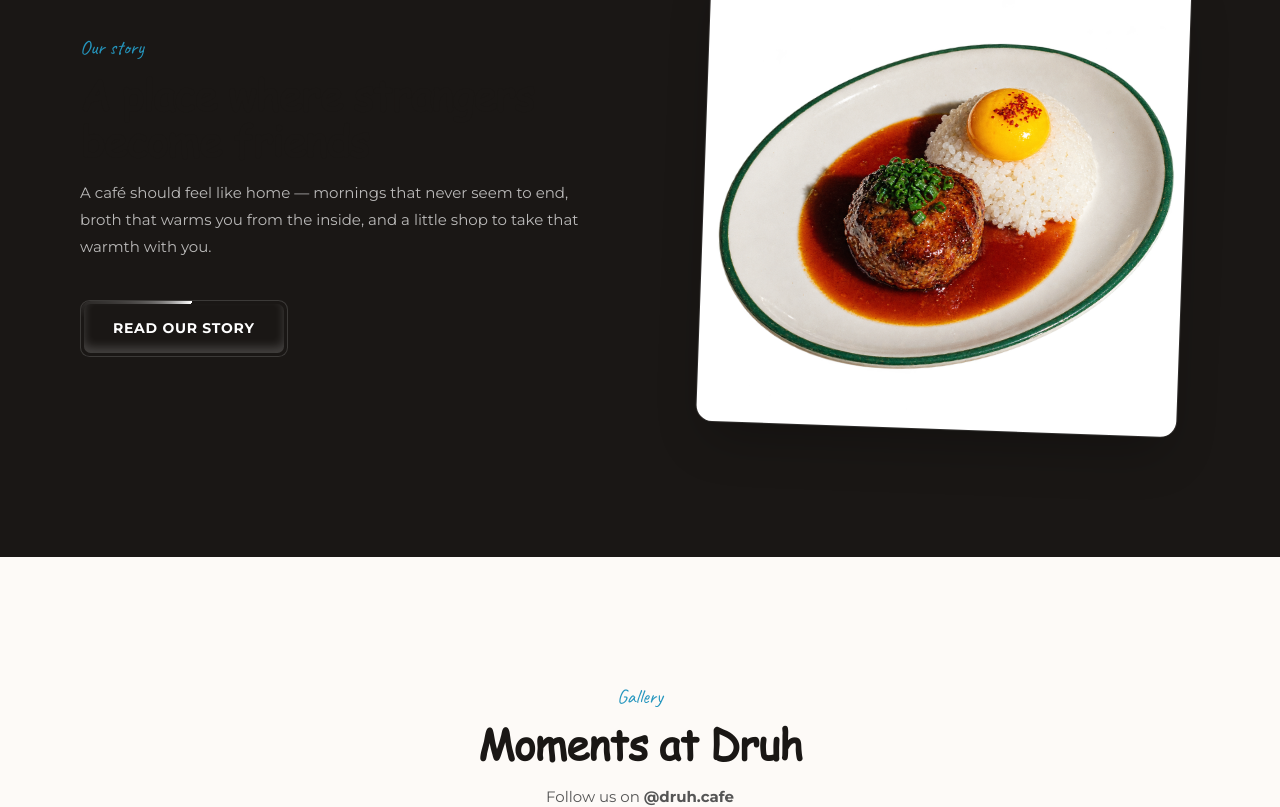
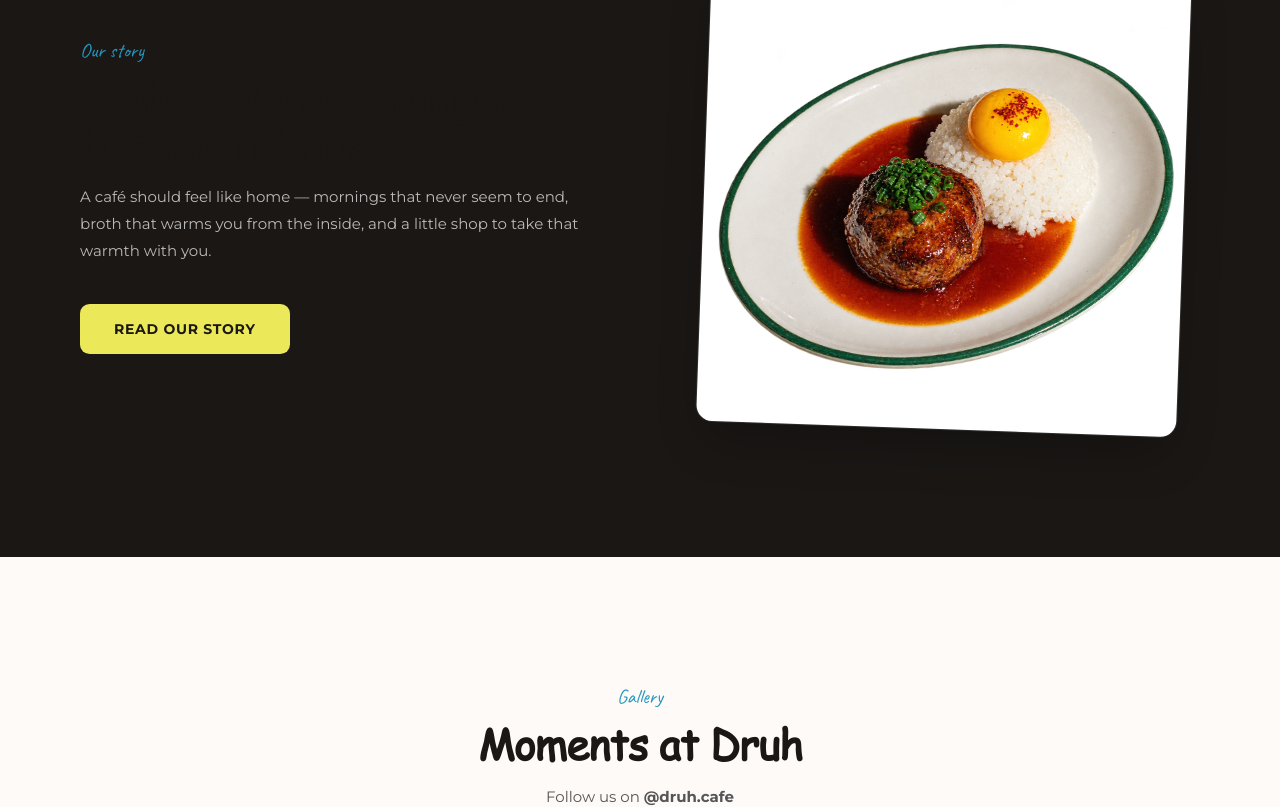
Before and after one commit to dupcamen-dev/Druh, a Next.js app: page / in a window 1280 px wide. Shown: the part 4830-5637 px from the top of the page. Built offline with nearby package versions, Linux system fonts and the light colour scheme.

Commit message:
design: unify all buttons into single .btn system, replace ShimmerButton

```diff
--- a/src/app/about/page.tsx
+++ b/src/app/about/page.tsx
@@ -7,7 +7,6 @@ import { BRAND } from "@/data/brand";
 import { asset } from "@/lib/base";
 import { BentoGrid, BentoCard } from "@/components/ui/bento-grid";
 import { BorderBeam } from "@/components/ui/border-beam";
-import { ShimmerButton } from "@/components/ui/shimmer-button";
 import { NumberTicker } from "@/components/ui/number-ticker";
 import { AnimatedGradientText } from "@/components/ui/animated-gradient-text";
 import { TextReveal } from "@/components/ui/text-reveal";
@@ -38,15 +37,12 @@ function Hero() {
             every seat comes with a smile.
           </p>
           <div className="flex flex-wrap gap-4">
-            <ShimmerButton
+            <a
               href="#story"
-              shimmerColor="#ffffff"
-              shimmerDuration={2.5}
-              background="rgba(37,150,190,1)"
-              borderRadius="0.6rem"
+              className="shine btn btn--blue"
             >
               Read our story
-            </ShimmerButton>
+            </a>
             <a
               href={asset("/menu/druh-menu-en.pdf")}
               target="_blank"
@@ -335,13 +331,14 @@ function CTA() {
           Browse the full menu, drop by for a matcha, or grab a bag of our house-roasted coffee to go.
         </p>
         <div className="flex flex-col sm:flex-row items-center justify-center gap-4">
-          <ShimmerButton
+          <a
             href={asset("/menu/druh-menu-en.pdf")}
-            shimmerDuration={2.8}
-            borderRadius="0.6rem"
+            target="_blank"
+            rel="noopener"
+            className="shine btn btn--dark"
           >
             Open the menu
-          </ShimmerButton>
+          </a>
           <a
             href={BRAND.socials.instagram}
             target="_blank"
--- a/src/app/page.tsx
+++ b/src/app/page.tsx
@@ -2,7 +2,6 @@
 import Image from "next/image";
 import { motion } from "motion/react";
 import Reveal, { STAGGER_CHILD } from "@/components/Reveal";
-import { ShimmerButton } from "@/components/ui/shimmer-button";
 import { PinIcon, PhoneIcon, ClockIcon, ScooterIcon, BoxIcon, HandIcon } from "@/components/OutlineIcons";
 import Kramnychka from "@/components/Kramnychka";
 import AsianKitchen from "@/components/AsianKitchen";
@@ -96,13 +95,9 @@ function StoryTeaser() {
             A café should feel like home — mornings that never seem to end, broth that warms you
             from the inside, and a little shop to take that warmth with you.
           </p>
-          <ShimmerButton
-            href={asset("/about")}
-            borderRadius="0.6rem"
-            shimmerDuration={2.5}
-          >
+          <a href={asset("/about")} className="shine btn btn--yellow">
             Read our story
-          </ShimmerButton>
+          </a>
         </Reveal>
 
         <Reveal variant="scale" className="relative mx-auto w-full max-w-[480px]">
--- a/src/components/ui/shimmer-button.tsx
+++ /dev/null
@@ -1,88 +0,0 @@
-"use client";
-
-import {
-  forwardRef,
-  type ComponentPropsWithoutRef,
-  type CSSProperties,
-  type ReactNode,
-} from "react";
-import { motion } from "motion/react";
-import { cn } from "@/lib/utils";
-
-interface ShimmerButtonProps extends ComponentPropsWithoutRef<"button"> {
-  shimmerColor?: string;
-  /** Width of the light wedge in degrees */
-  shimmerSize?: number;
-  /** Seconds for one full revolution of the spark */
-  shimmerDuration?: number;
-  borderRadius?: string;
-  background?: string;
-  /** When provided, renders an anchor instead of a button */
-  href?: string;
-  children?: ReactNode;
-}
-
-export const ShimmerButton = forwardRef<HTMLButtonElement, ShimmerButtonProps>(
-  (
-    {
-      shimmerColor = "#ffffff",
-      shimmerSize = 100,
-      shimmerDuration = 3,
-      borderRadius = "0.7rem",
-      background = "rgba(26, 23, 21, 1)",
-      className,
-      href,
-      children,
-      style,
-      ...props
-    },
-    ref,
-  ) => {
-    const cssVars = {
-      "--shimmer-color": shimmerColor,
-      "--spread": `${shimmerSize}deg`,
-      "--radius": borderRadius,
-      "--bg": background,
-    } as CSSProperties;
-
-    const cls = cn(
-      "group relative z-0 inline-flex cursor-pointer items-center justify-center gap-2.5 overflow-hidden whitespace-nowrap [border-radius:var(--radius)] border border-white/15 px-8 py-4 text-[14px] font-bold uppercase tracking-wider text-white [background:var(--bg)]",
-      "transform-gpu transition-all duration-300 ease-in-out hover:scale-[1.03] active:translate-y-px active:scale-[0.98]",
-      className,
-    );
-
-    const inner = (
-      <>
-        {/* rotating conic spark */}
-        <span aria-hidden className="absolute inset-0 overflow-hidden [border-radius:var(--radius)]">
-          <motion.span
-            className="absolute left-1/2 top-1/2 block aspect-square w-[220%] -translate-x-1/2 -translate-y-1/2 rounded-full"
-            style={{
-              background:
-                "conic-gradient(from 0deg, transparent 0deg, var(--shimmer-color) var(--spread), transparent var(--spread))",
-            }}
-            animate={{ rotate: 360 }}
-            transition={{ repeat: Infinity, ease: "linear", duration: shimmerDuration }}
-          />
-        </span>
-
-        {/* backdrop covers the face so the spark only shows on the border */}
-        <span aria-hidden className="absolute inset-[3px] [border-radius:calc(var(--radius)-3px)] [background:var(--bg)] shadow-[inset_0_-6px_10px_rgba(255,255,255,0.18)] transition-shadow duration-300 group-hover:shadow-[inset_0_-5px_18px_rgba(255,255,255,0.35)]" />
-
-        <span className="relative z-10 inline-flex items-center gap-2.5">{children}</span>
-      </>
-    );
-
-    return href ? (
-      <a ref={ref as never} href={href} style={{ ...cssVars, ...style }} className={cls} {...(props as object)}>
-        {inner}
-      </a>
-    ) : (
-      <button ref={ref} style={{ ...cssVars, ...style }} className={cls} {...props}>
-        {inner}
-      </button>
-    );
-  },
-);
-
-ShimmerButton.displayName = "ShimmerButton";
```
